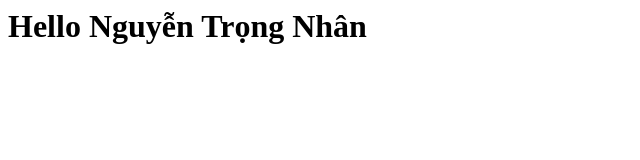
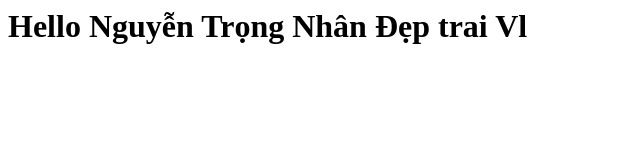
Before and after one commit to nhannguyen6899/Git-Test, a plain HTML site: page index.html in a window 1280 px wide. Shown: the whole page, without its empty margins (0-640 px from the left). Drawn offline with Linux system fonts and the light colour scheme.

Commit message:
update 2 file index and about

```diff
--- a/index.html
+++ b/index.html
@@ -1 +1 @@
-<h1>Hello Nguyễn Trọng Nhân</h1>
+<h1>Hello Nguyễn Trọng Nhân Đẹp trai Vl</h1>
```
Also changed, not shown: about.html (+1 -1 lines).
